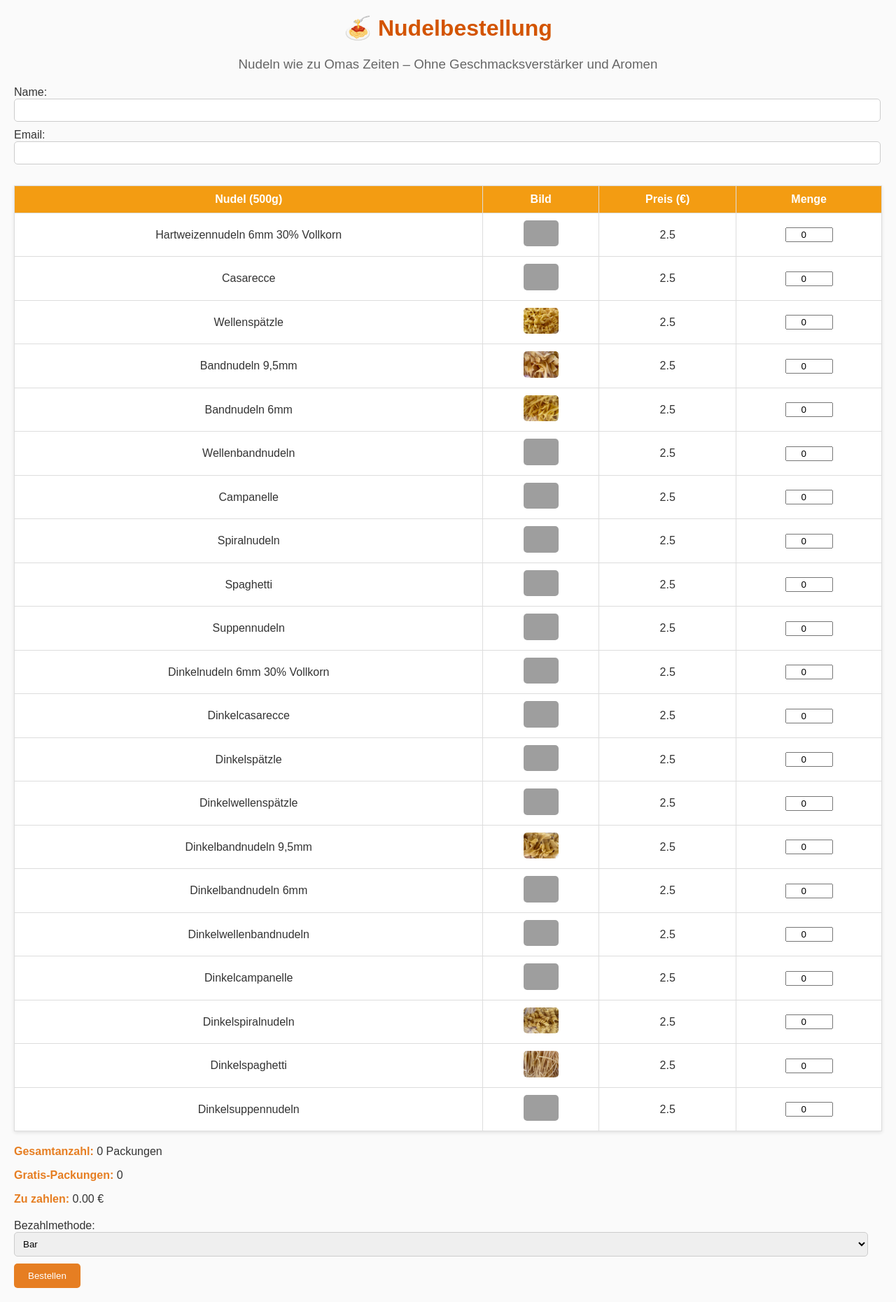
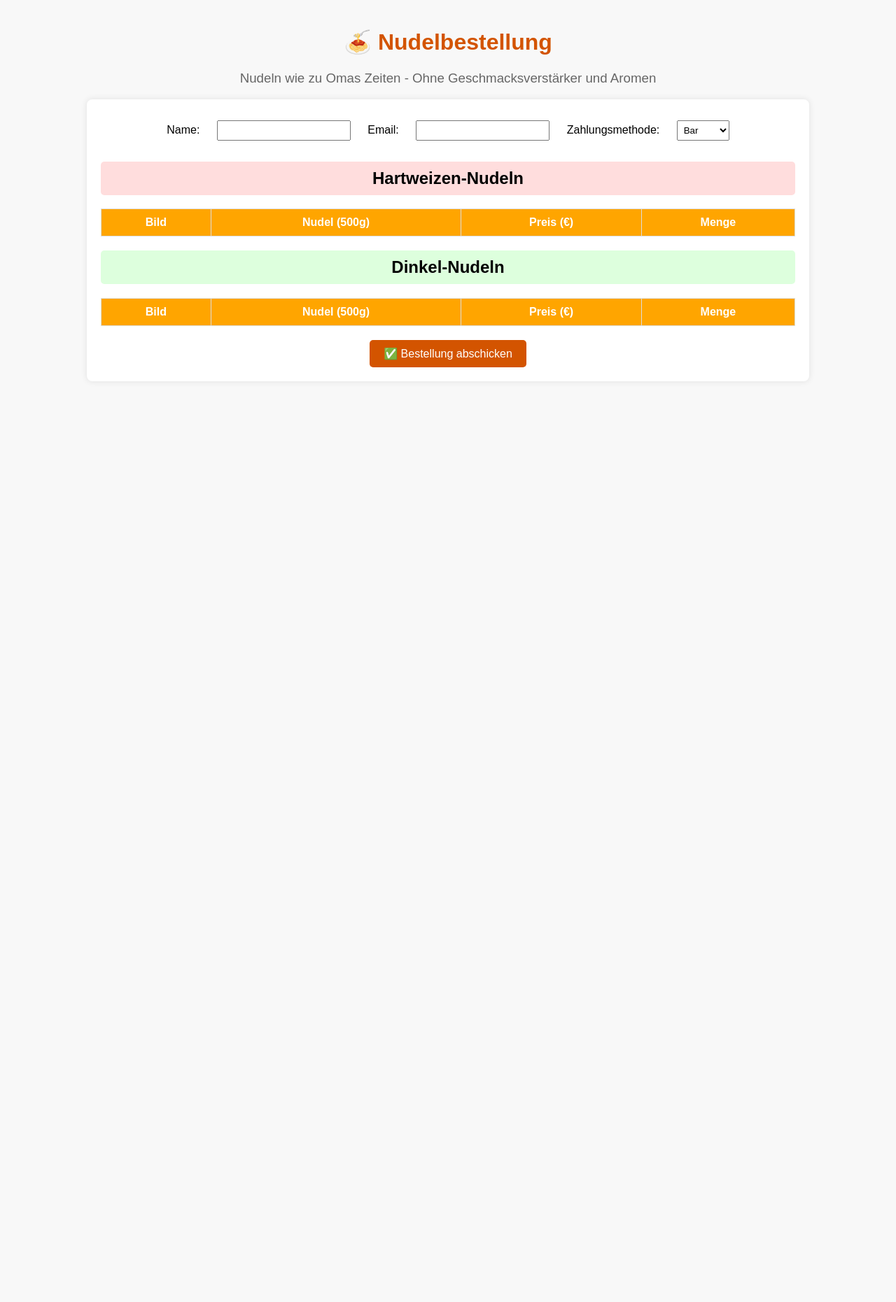
Before and after one commit to nudeln-opa/nudelbestellung, a Flask app: page / in a window 1280 px wide. Shown: the whole page at 70% size. After the commit the page ends 525 px from the top, so only its background shows below. Run offline with Flask 3, Linux system fonts and the light colour scheme; lists and menus that the app fills with data are empty; grey boxes are pictures that could not be loaded.

Commit message:
Update index.html

```diff
--- a/templates/index.html
+++ b/templates/index.html
@@ -3,136 +3,75 @@
 <head>
     <meta charset="UTF-8">
     <title>Nudelbestellung</title>
-    <style>
-        body {
-            font-family: Arial, sans-serif;
-            margin: 20px;
-            background: #fafafa;
-            color: #333;
-        }
-        h1 {
-            color: #d35400;
-            text-align: center;
-        }
-        h3 {
-            text-align: center;
-            color: #666;
-            font-weight: normal;
-        }
-        table {
-            width: 100%;
-            border-collapse: collapse;
-            margin-top: 20px;
-            background: white;
-            box-shadow: 0 2px 5px rgba(0,0,0,0.1);
-        }
-        th, td {
-            border: 1px solid #ddd;
-            padding: 10px;
-            text-align: center;
-        }
-        th {
-            background: #f39c12;
-            color: white;
-        }
-        img {
-            width: 50px;
-            height: auto;
-            border-radius: 5px;
-        }
-        .summary {
-            margin-top: 20px;
-            font-size: 16px;
-        }
-        .summary b {
-            color: #e67e22;
-        }
-        .form-section {
-            margin-top: 20px;
-        }
-        input[type="text"], input[type="email"], select {
-            padding: 8px;
-            width: calc(100% - 20px);
-            margin-bottom: 10px;
-            border: 1px solid #ccc;
-            border-radius: 5px;
-        }
-        input[type="number"] {
-            width: 60px;
-            text-align: center;
-        }
-        button {
-            background: #e67e22;
-            color: white;
-            padding: 10px 20px;
-            border: none;
-            border-radius: 5px;
-            cursor: pointer;
-        }
-        button:hover {
-            background: #d35400;
-        }
-    </style>
+    <!-- CSS -->
+    <link rel="stylesheet" href="{{ url_for('static', filename='css/style.css') }}">
 </head>
 <body>
+
     <h1>🍝 Nudelbestellung</h1>
-    <h3>Nudeln wie zu Omas Zeiten – Ohne Geschmacksverstärker und Aromen</h3>
+    <h3>Nudeln wie zu Omas Zeiten - Ohne Geschmacksverstärker und Aromen</h3>
 
-    <form id="orderForm" method="POST" action="/submit">
-        <div class="form-section">
-            <label>Name:</label>
+    <form method="POST" action="/submit">
+        <label for="name">Name:</label>
         <input type="text" name="name" required>
-            <label>Email:</label>
+        <label for="email">Email:</label>
         <input type="email" name="email" required>
-        </div>
 
-        <table>
+        <!-- ✅ Zahlungsauswahl -->
+        <label for="payment_method">Zahlungsmethode:</label>
+        <select name="payment_method" required>
+            <option value="Bar">Bar</option>
+            <option value="PayPal">PayPal</option>
+        </select>
+
+        <!-- ✅ Hartweizen Nudeln -->
+        <h2 class="hartweizen-header">Hartweizen-Nudeln</h2>
+        <table class="order-table">
+            <thead>
                 <tr>
+                    <th>Bild</th>
                     <th>Nudel (500g)</th>
-                <th>Bild</th>
                     <th>Preis (€)</th>
                     <th>Menge</th>
                 </tr>
-            {% for noodle in noodles %}
+            </thead>
+            <tbody>
+                {% for noodle in hartweizen_noodles %}
                 <tr>
+                    <td><img src="{{ url_for('static', filename='images/' + noodle.replace(' ', '') + '.JPG') }}" alt="{{ noodle }}"></td>
                     <td>{{ noodle }}</td>
-                <td><img src="{{ url_for('static', filename='images/' + noodle.replace(' ', '_') + '.JPG') }}" alt="{{ noodle }}"></td>
-                <td>2.5</td>
-                <td><input type="number" name="qty_{{ loop.index }}" value="0" min="0" onchange="updateSummary()"></td>
+                    <td>{{ price }}</td>
+                    <td><input type="number" name="qty_{{ loop.index0 }}" min="0" value="0"></td>
                 </tr>
                 {% endfor %}
+            </tbody>
         </table>
 
-        <div class="summary">
-            <p><b>Gesamtanzahl:</b> <span id="totalQty">0</span> Packungen</p>
-            <p><b>Gratis-Packungen:</b> <span id="freePacks">0</span></p>
-            <p><b>Zu zahlen:</b> <span id="totalPrice">0.00</span> €</p>
-        </div>
+        <!-- ✅ Dinkel Nudeln -->
+        <h2 class="dinkel-header">Dinkel-Nudeln</h2>
+        <table class="order-table">
+            <thead>
+                <tr>
+                    <th>Bild</th>
+                    <th>Nudel (500g)</th>
+                    <th>Preis (€)</th>
+                    <th>Menge</th>
+                </tr>
+            </thead>
+            <tbody>
+                {% for noodle in dinkel_noodles %}
+                <tr>
+                    <td><img src="{{ url_for('static', filename='images/' + noodle.replace(' ', '') + '.JPG') }}" alt="{{ noodle }}"></td>
+                    <td>{{ noodle }}</td>
+                    <td>{{ price }}</td>
+                    <td><input type="number" name="qty_{{ hartweizen_noodles|length + loop.index0 }}" min="0" value="0"></td>
+                </tr>
+                {% endfor %}
+            </tbody>
+        </table>
 
-        <div class="form-section">
-            <label>Bezahlmethode:</label>
-            <select name="payment_method">
-                <option value="Bar">Bar</option>
-                <option value="PayPal">PayPal</option>
-            </select>
-        </div>
-
-        <button type="submit">Bestellen</button>
+        <button type="submit">✅ Bestellung abschicken</button>
     </form>
 
-    <script>
-        const pricePerPack = 2.5;
-        function updateSummary() {
-            let totalQty = 0;
-            document.querySelectorAll('input[type="number"]').forEach(input => {
-                totalQty += parseInt(input.value || 0);
-            });
-            let freePacks = Math.floor(totalQty / 10);
-            let totalPrice = totalQty * pricePerPack - freePacks * pricePerPack;
-            document.getElementById('totalQty').textContent = totalQty;
-            document.getElementById('freePacks').textContent = freePacks;
-            document.getElementById('totalPrice').textContent = totalPrice.toFixed(2);
-        }
-    </script>
 </body>
 </html>
```
Lines whose indentation alone changed are shown as unchanged.
